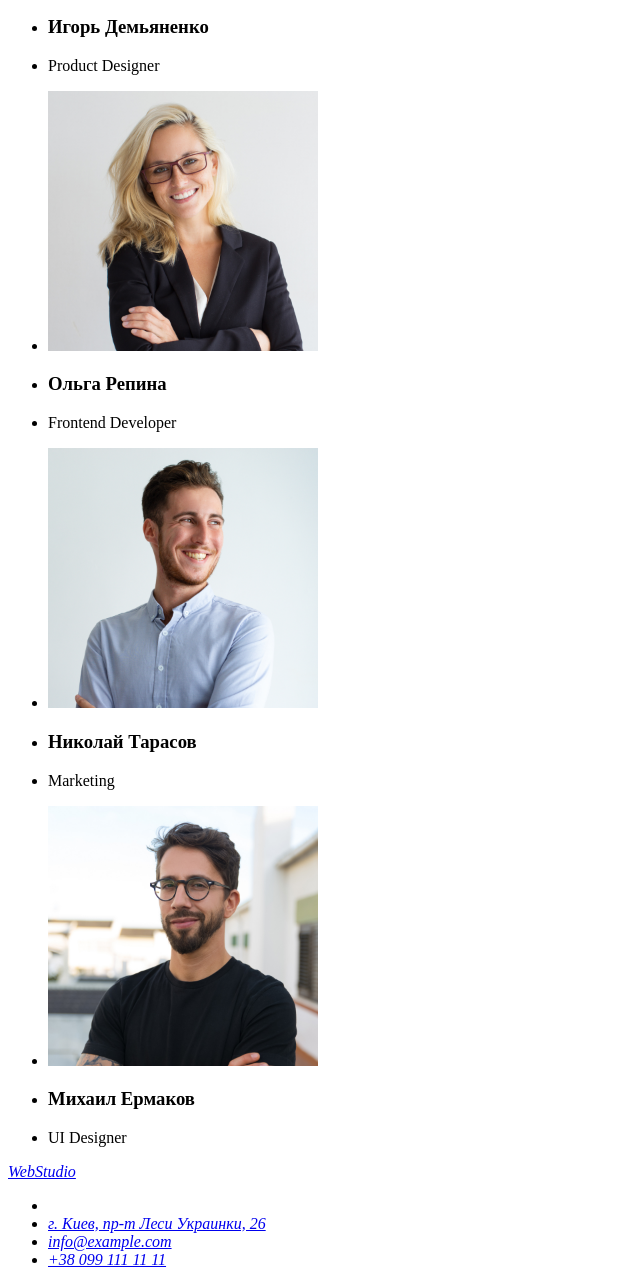
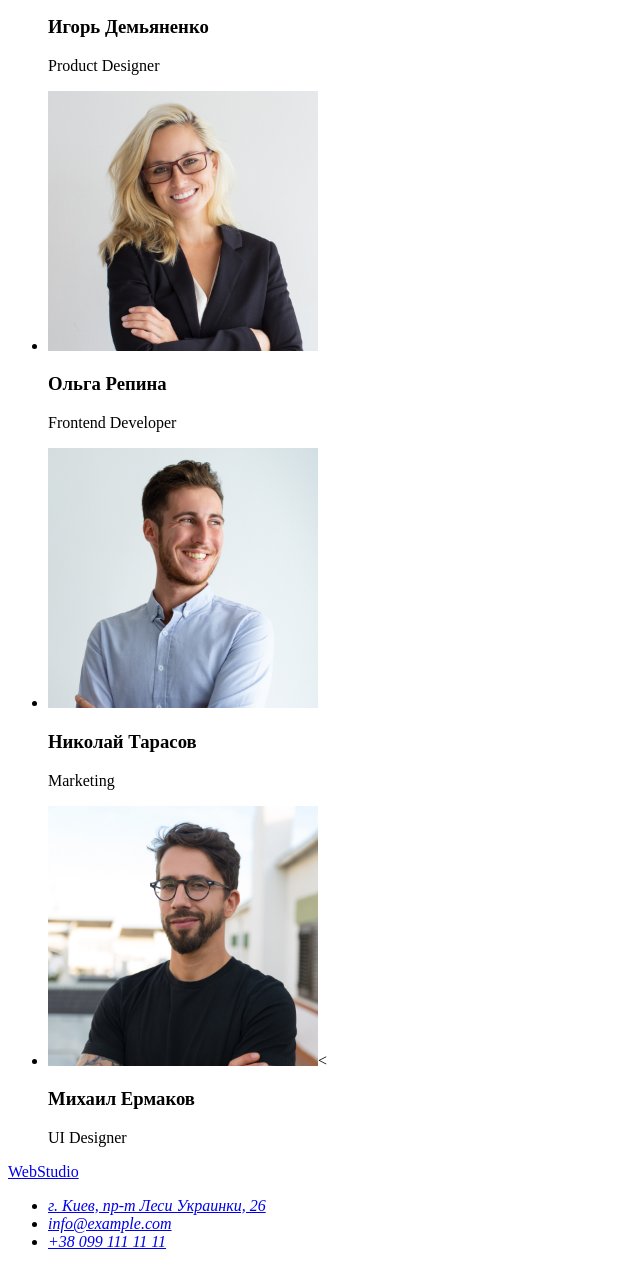
Before and after one commit to studennikovIv/goit-markup-hw-01, a plain HTML site: page index.html in a window 1280 px wide. Shown: the part 1840-3125 px from the top of the page, without its empty margins (0-640 px from the left). Drawn offline with Linux system fonts and the light colour scheme.

Commit message:
доработка
доработка

```diff
--- a/index.html
+++ b/index.html
@@ -69,42 +69,43 @@
 
         <section class="us-team">
             <h2>Наша команда</h2>
+                    <ul>
+                        <li>
+                            <img src="./images/11.jpg" width="270" height="260" alt="teammate">
+                            <h3>Игорь Демьяненко</h3>
+                            <p>Product Designer</p>
+                        </li>
 
+                        <li>
+                            <img src="./images/22.jpg" width="270" height="260" alt="teammate">
+                            <h3>Ольга Репина</h3>
+                            <p>Frontend Developer</p>
+                        </li>
 
-                    <ul>
-                        <li><img src="./images/11.jpg" width="270" height="260" alt="teammate"></li>
-                        <li><h3>Игорь Демьяненко</h3></li>
-                        <li><p>Product Designer</p></li>
-                    </ul>
-                    <ul>
-                        <li><img src="./images/22.jpg" width="270" height="260" alt="teammate"></li>
-                        <li><h3>Ольга Репина</h3></li>
-                        <li><p>Frontend Developer</p></li>
-                    </ul>
-                    <ul>
-                        <li><img src="./images/33.jpg" width="270" height="260" alt="teammate"></li>
-                        <li><h3>Николай Тарасов</h3></li>
-                        <li><p>Marketing</p></li>
-                    </ul>
+                        <li>
+                            <img src="./images/33.jpg" width="270" height="260" alt="teammate">
+                            <h3>Николай Тарасов</h3>
+                            <p>Marketing</p>
+                        </li>
 
-                    <ul>
-                        <li><img src="./images/44.jpg" width="270" height="260" alt="teammate"></li>
-                        <li><h3>Михаил Ермаков</h3></li>
-                        <li><p>UI Designer</p></li>
+                        <li>
+                            <img src="./images/44.jpg" width="270" height="260" alt="teammate"><
+                            <h3>Михаил Ермаков</h3>
+                            <p>UI Designer</p>
+                        </li>
                     </ul>
         </section><!-- us-team -->
 
 </main>
         <footer>
-            <address>
-                <a href="#">WebStudio</a> </h2>
+            <a href="#">WebStudio</a> </h2>
+             <address>
                 <ul>
-                    <li></li>
                     <li><a href="#">г. Киев, пр-т Леси Украинки, 26</a></li>
                     <li><a href="mailto:info@example.com">info@example.com</a></li>
                     <li><a href="tel:+38 099 111 11 11">+38 099 111 11 11</a></li>
                 </ul>
-            </address>
+             </address>
         </footer>
 
 </body>
```
